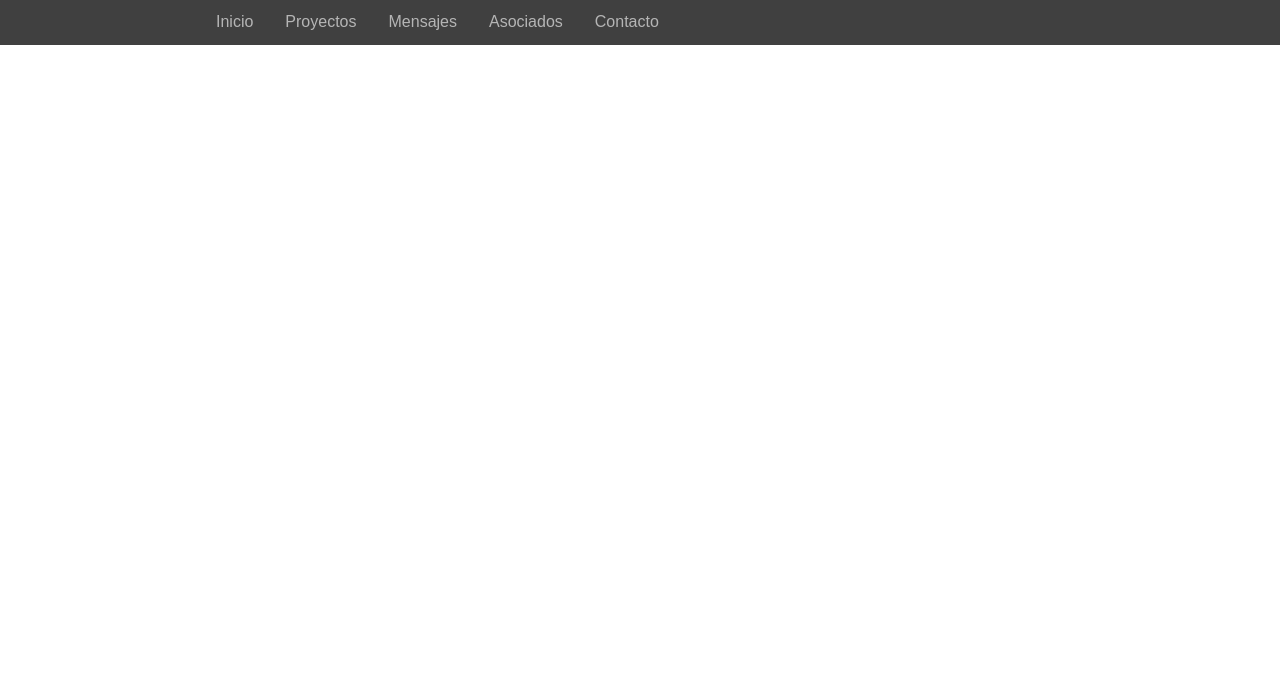
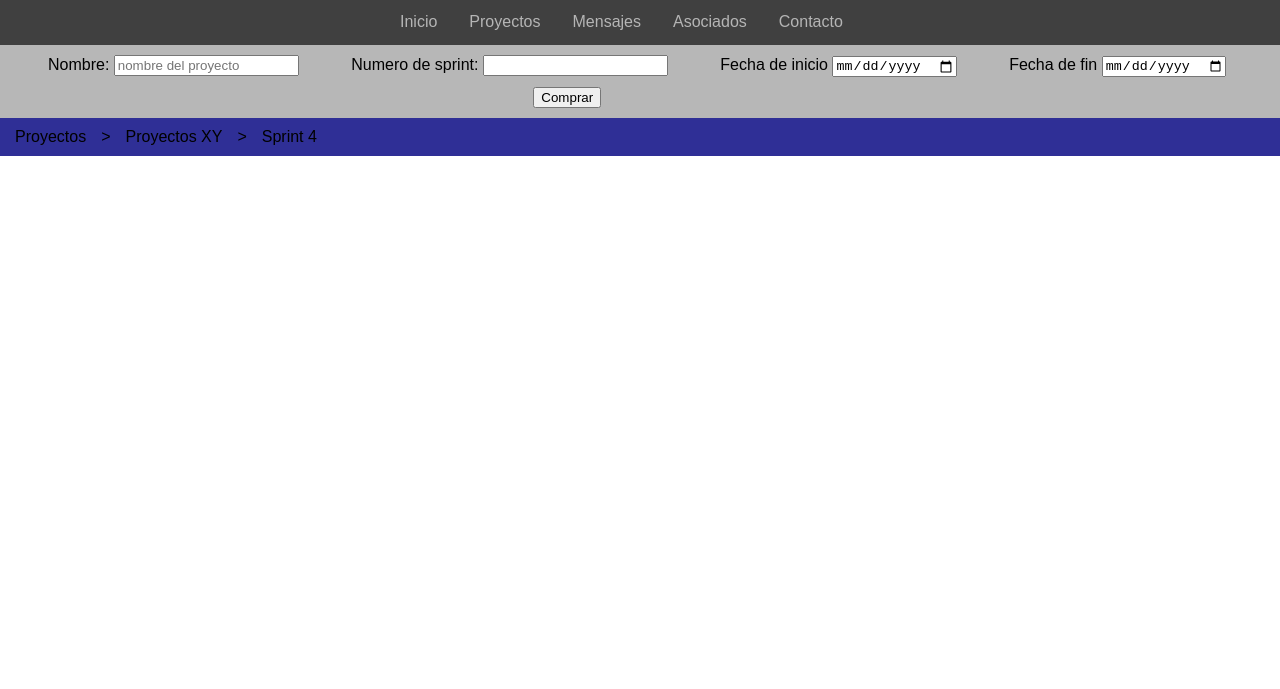
Before and after one commit to Ernesto161199/InterfacesWeb, a plain HTML site: page tema2_3/index.html in a window 1280 px wide. Shown: the part 111-800 px from the top of the page. Drawn offline with Linux system fonts and the light colour scheme.

Commit message:
tercera parte

```diff
--- a/tema2_3/estilo.css
+++ b/tema2_3/estilo.css
@@ -4,7 +4,7 @@ body {
   }
 
   header {
-    display: flex;
+    display:flex;
     justify-content: space-between;
     align-items: center;
    /* padding: 10px;*/
@@ -50,7 +50,7 @@ body {
   }
 
   .llamatext p{
-    margin-left: 80px;
+    margin-left: 490px;
     font-size: 12px;
   }
   .llamatext{
@@ -83,5 +83,43 @@ li a:hover {
 }
 
 .inicio{
-  margin-left:200px ;
+  margin-left:24em ;
 }
+
+/*----formulario------*/
+
+.botonEnviar{
+  margin-left: 40em;
+  margin-top: 10px;
+}
+
+.cajaMenu{
+  margin-top: 10px;
+  float: left;
+  display: block;
+  background-color: #404040;
+  display:contents;
+}
+.cajaMenu label{
+  margin-left: 3em;
+
+}
+.formulario{
+  background-color: #b7b7b7;
+  padding-top: 10px;
+  padding-bottom: 10px;
+}
+
+/*-----------navegar--------*/
+
+.navegar ul li{
+  overflow: hidden;
+  padding-left: 15px;
+  padding-top: 10px;
+  padding-bottom: 10px;
+}
+.navegar ul{
+  background-color:rgb(47, 47, 150);
+}
+
+/*-----contenido--------*/
--- a/tema2_3/index.html
+++ b/tema2_3/index.html
@@ -33,5 +33,27 @@
         <li class="contacto"><a href="">Contacto</a></li>
       </ul>
 
+      <form class="formulario" action=""  onsubmit="">
+        <div class="cajaMenu">
+        <label for="">Nombre: </label> <input type="text" placeholder="nombre del proyecto">
+        <label for="">Numero de sprint: </label> <input type="text">
+        <label for="">Fecha de inicio</label> <input type="date">
+        <label for="">Fecha de fin</label> <input type="date">
+
+        <button type="submit" class="botonEnviar">Comprar</button>
+        </div>
+      </form>
+
+      <div class="navegar">
+        <ul>
+          <li>Proyectos</li>
+          <li>></li>
+          <li>Proyectos XY</li>
+          <li>></li>
+          <li>Sprint 4</li>
+        </ul>
+
+      </div>
+    </div>
 </body>
 </html>
```
